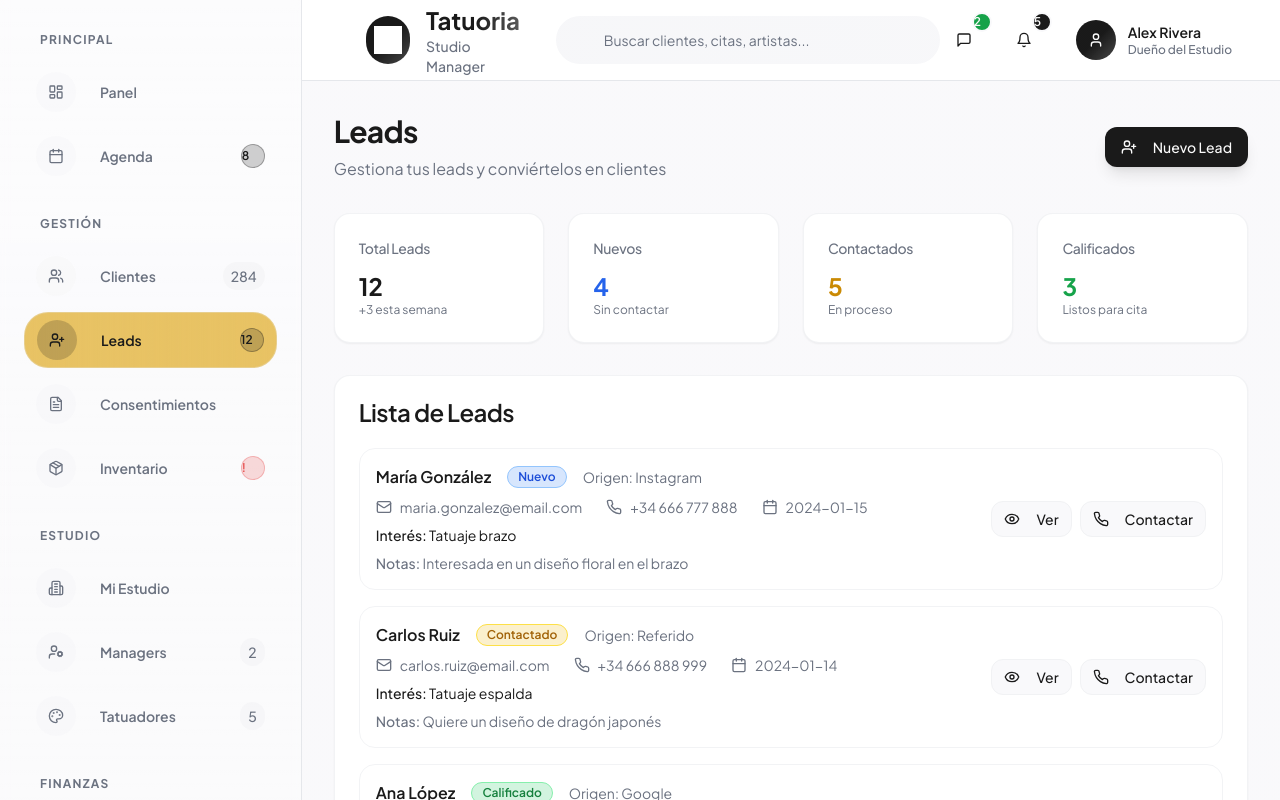
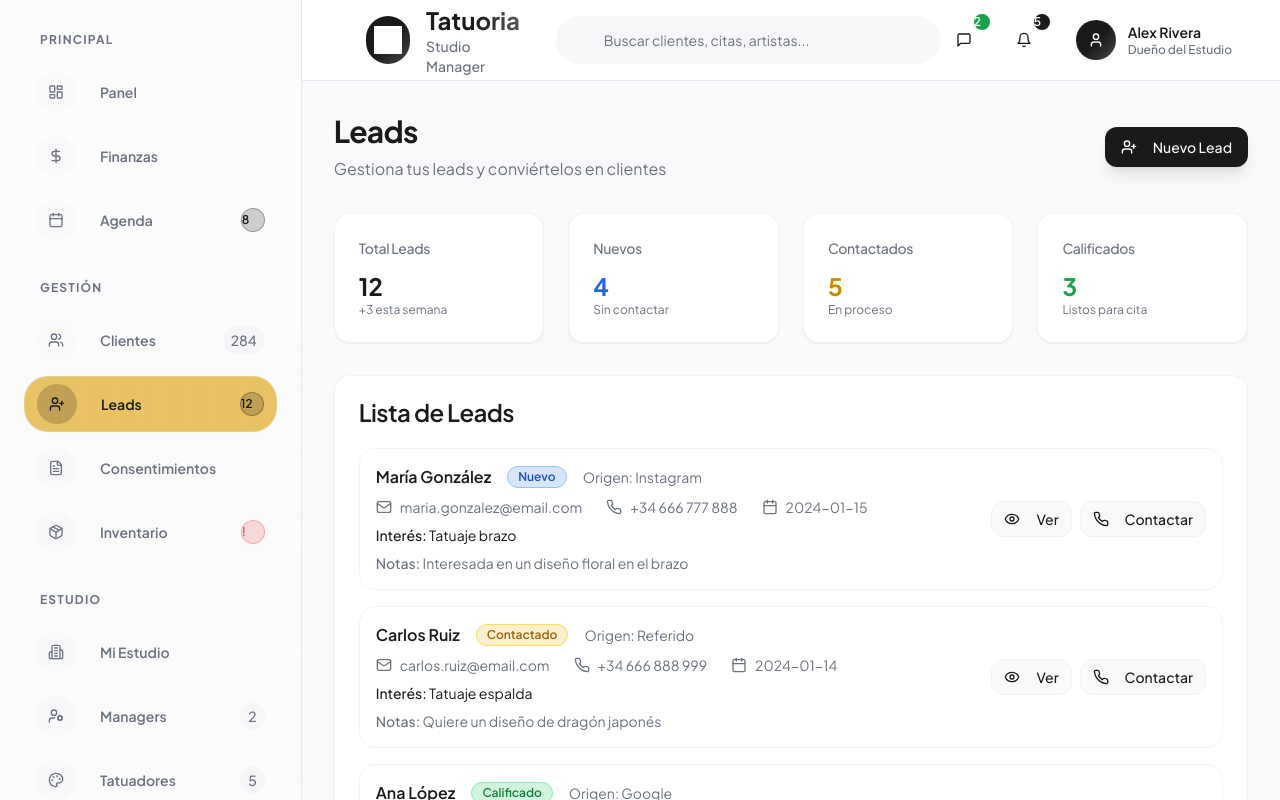
Before and after one commit to retruko/flowink-digital-canvas, a React (Vite) app: page /leads in a window 1280 px wide. Shown: the top 800 px of the page. Built offline with nearby package versions, Linux system fonts and the light colour scheme.

Commit message:
Move Finances tab to sidebar
Move the "Finanzas" tab to the left sidebar, placing it below "Panel" and before "Agenda".

```diff
--- a/src/components/Sidebar.tsx
+++ b/src/components/Sidebar.tsx
@@ -25,6 +25,7 @@ const menuItems = [
     section: "Principal",
     items: [
       { icon: LayoutDashboard, label: "Panel", href: "/", active: true },
+      { icon: DollarSign, label: "Finanzas", href: "/finanzas" },
       { icon: Calendar, label: "Agenda", href: "/agenda", badge: "8" },
     ]
   },
@@ -48,12 +49,6 @@ const menuItems = [
       },
       { icon: UserCog, label: "Managers", href: "/managers", count: "2" },
       { icon: Palette, label: "Tatuadores", href: "/tatuadores", count: "5" },
-    ]
-  },
-  {
-    section: "Finanzas",
-    items: [
-      { icon: DollarSign, label: "Finanzas", href: "/finanzas" },
     ]
   },
   {
```
